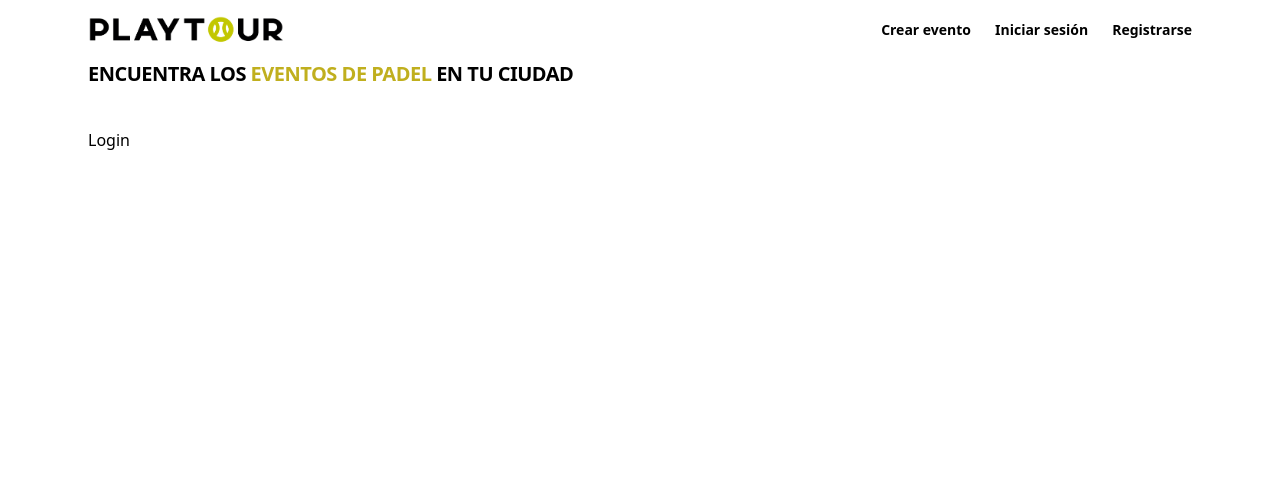
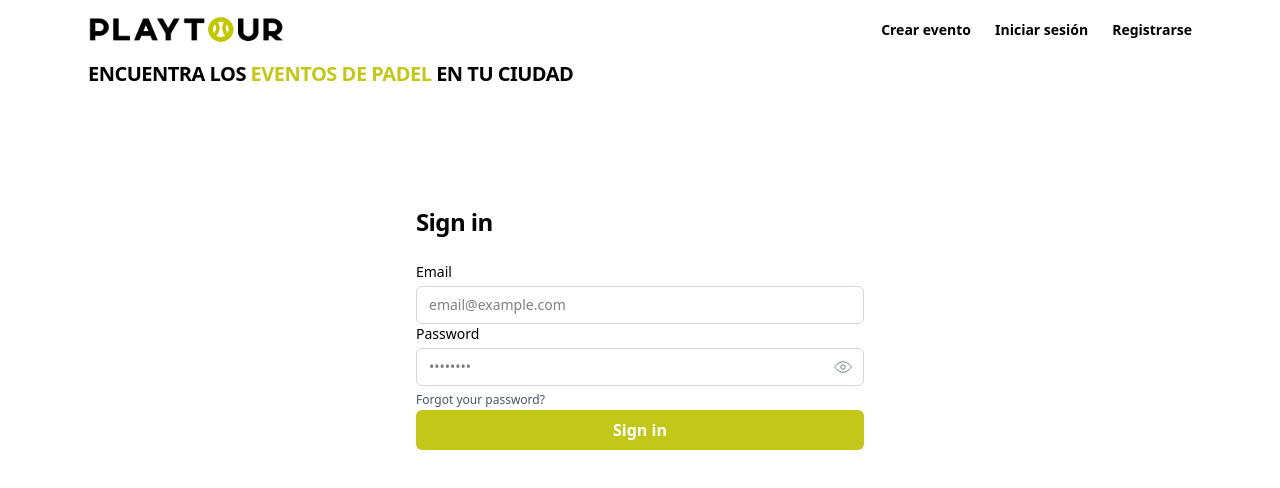
Before and after one commit to ManuelBorrero95/playtour, a React (Vite) app in the folder frontend/: page /login in a window 1280 px wide. Shown: the top 488 px of the page. Built offline with nearby package versions, Linux system fonts and the light colour scheme.

Commit message:
add pagi sign in

```diff
--- a/frontend/src/App.jsx
+++ b/frontend/src/App.jsx
@@ -1,7 +1,7 @@
 import { Routes, Route } from "react-router-dom";
 import Navbar from "./components/Navbar";
 import Home from "./pages/Home"
-
+import SignIn from "./pages/SignIn";
 
 export default function App() {
   return (
@@ -10,8 +10,8 @@ export default function App() {
       <main className="max-w-6xl mx-auto px-4 md:px-6 py-6">
         <Routes>
           <Route path="/" element={<Home/>} />
-          <Route path="/crear-evento" element={<div>Crear evento</div>} />
-          <Route path="/login" element={<div>Login</div>} />
+          <Route path="/crear-evento" element={<SignIn></SignIn>} />
+          <Route path="/login" element={<SignIn></SignIn>} />
           <Route path="/registro" element={<div>Registro</div>} />
         </Routes>
       </main>
--- a/frontend/src/components/Navbar.jsx
+++ b/frontend/src/components/Navbar.jsx
@@ -37,7 +37,7 @@ const Navbar = () => {
 
         <h2 className="pb-4 text-lg md:text-xl font-extrabold tracking-tight">
           ENCUENTRA LOS{" "}
-          <span className="text-[#C0AF1E]">EVENTOS DE PADEL</span> EN TU CIUDAD
+          <span className="text-[#C2C719]">EVENTOS DE PADEL</span> EN TU CIUDAD
         </h2>
       </div>
     </header>
--- /dev/null
+++ b/frontend/src/pages/SignIn.jsx
@@ -0,0 +1,76 @@
+import React from 'react'
+import { useState } from "react";
+
+function SignIn() {
+    const [showPwd, setShowPwd] = useState(false);
+    return (
+        <>
+
+            <div className='min-h-[calc(100vh-400px)] grid place-items-center'>
+
+                <section className='w-full max-w-md'>
+
+                    <h1 className='text-2xl font-extrabold tracking-tight mb-6'>
+                        Sign in
+                    </h1>
+                    <form>
+                        <div>
+                            <label htmlFor='email' className='block text-sm mb-1'>Email</label>
+                            <div className='relative'>
+                                <input id='email'
+                                    type='email'
+                                    required
+                                    className='w-full rounded-md border border-gray-300 bg-white px-3 py-2 text-sm outline-none focus:ring-2 focus:ring-[#C2C719]'
+                                    placeholder='email@example.com' />
+                            </div>
+                        </div>
+                        <div>
+                            <div className="flex items-center justify-between">
+                                <label htmlFor="password" className="block text-sm mb-1">Password</label>
+
+                            </div>
+                            <div className='relative'>
+                                <input
+                                    id="password"
+                                    type={showPwd ? "text" : "password"}
+                                    required
+                                    className="w-full rounded-md border border-gray-300 bg-white px-3 py-2 pr-10 text-sm outline-none focus:ring-2 focus:ring-emerald-400"
+                                    placeholder="••••••••"
+                                />
+                                <button
+                                    type="button"
+                                    onClick={() => setShowPwd((v) => !v)}
+                                    className="absolute inset-y-0 right-0 flex items-center px-3 text-gray-600 hover:text-black"
+                                    aria-label={showPwd ? "Hide password" : "Show password"}
+                                >
+                                    {/* icona occhio */}
+                                    {showPwd ? (
+                                        <svg width="18" height="18" viewBox="0 0 24 24" fill="none" stroke="currentColor"><path d="M2 2l20 20" /><path d="M10.58 10.58A2 2 0 0 0 12 14a2 2 0 0 0 1.42-.58" /><path d="M16.24 16.24A9.77 9.77 0 0 1 12 18c-5 0-9-6-9-6a18.3 18.3 0 0 1 4.28-4.69" /><path d="M9.88 5.46A9.64 9.64 0 0 1 12 5c5 0 9 6 9 6a18.66 18.66 0 0 1-2.36 3.11" /></svg>
+                                    ) : (
+                                        <svg width="18" height="18" viewBox="0 0 24 24" fill="none" stroke="currentColor"><path d="M1 12s4-7 11-7 11 7 11 7-4 7-11 7-11-7-11-7Z" /><circle cx="12" cy="12" r="3" /></svg>
+                                    )}
+                                </button>
+                            </div>
+                            <a href="/forgot-password" className="text-xs text-gray-600 hover:underline">
+                                Forgot your password?
+                            </a>
+
+                            <button type='submit' className='w-full rounded-md bg-[#C2C719] py-2 text-white font-semibold hover:bg-[#AAAE16] transition'>
+                                                   Sign in
+                            </button>
+
+                        </div>
+                    </form>
+                </section>
+
+
+            </div>
+
+
+
+
+        </>
+    )
+}
+
+export default SignIn
```
